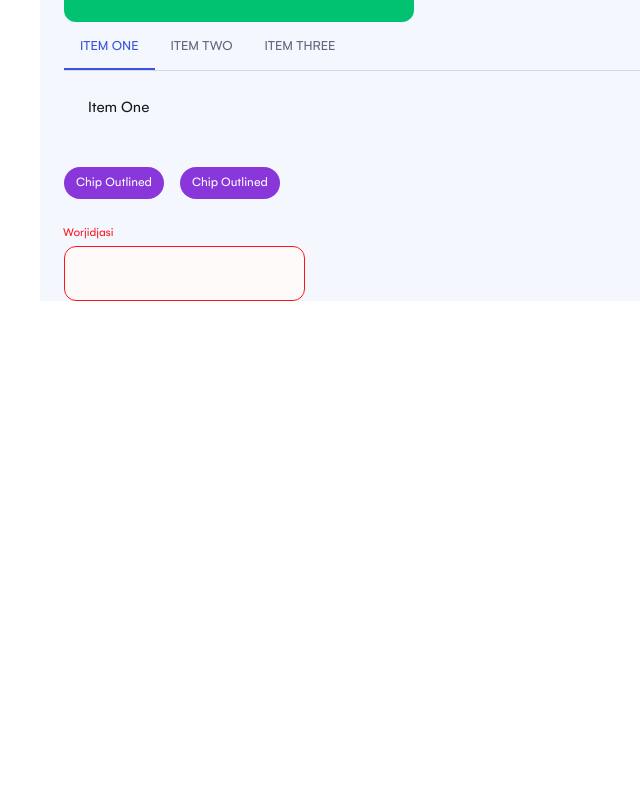
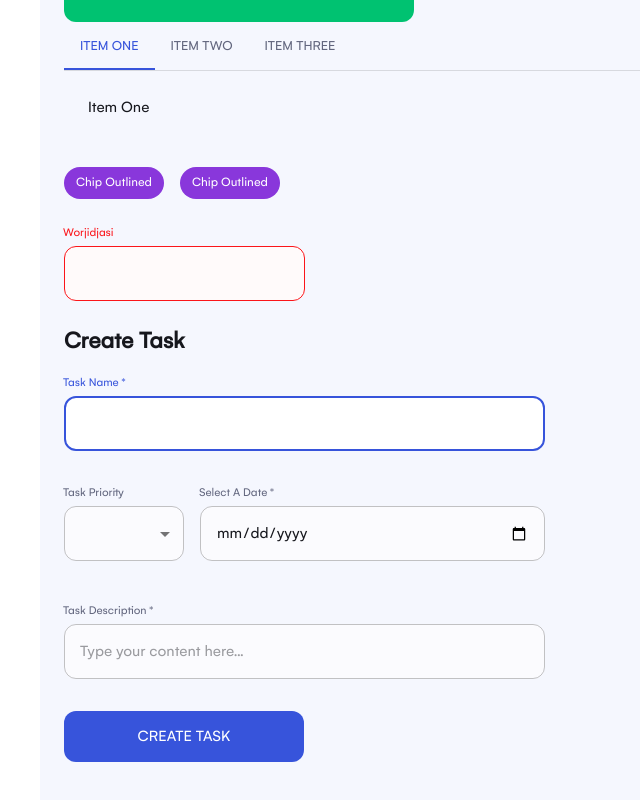
Before and after one commit to SkillBrainFrontend/Semicolon-Task-Manager-Andromeda, a React (Create React App) app: page /test in a window 1280 px wide. Shown: the part 1283-2083 px from the top of the page, without its empty margins (0-640 px from the left). Before the commit the page ends 1584 px from the top, so only its background shows below. Built offline with nearby package versions, Linux system fonts and the light colour scheme.

Commit message:
createTaskForm

```diff
--- a/package.json
+++ b/package.json
@@ -7,6 +7,7 @@
 		"@emotion/styled": "^11.10.4",
 		"@mui/icons-material": "^5.10.3",
 		"@mui/material": "^5.10.3",
+		"@mui/system": "^5.10.5",
 		"@reduxjs/toolkit": "^1.8.5",
 		"@testing-library/jest-dom": "^5.16.5",
 		"@testing-library/react": "^13.4.0",
--- /dev/null
+++ b/src/components/create-task-form/CreateTaskForm.jsx
@@ -0,0 +1,118 @@
+import React from "react";
+import { useFormik } from "formik";
+import * as Yup from "yup";
+
+import { Box, Typography } from "@mui/material";
+import { useTheme } from "@mui/material/styles";
+import { Stack } from "@mui/system";
+
+import { Button, Input } from "../shared";
+import { SelectButton } from "../shared/select-button/SelectButton";
+
+const LoginFormSchema = Yup.object().shape({
+	taskName: Yup.string().min(5, "Min lenght is 5!").required("Required"),
+	taskPriority: Yup.string().required("Required"),
+	date: Yup.string().required("Required"),
+	description: Yup.string().min(5, "Min lenght is 5!").required("Required"),
+});
+
+function CreateTaskForm() {
+	const theme = useTheme();
+	const { handleChange, values, handleSubmit, errors, isValid } = useFormik({
+		initialValues: {
+			taskName: "",
+			taskPriority: "",
+			date: "",
+			description: "",
+		},
+
+		validationSchema: LoginFormSchema,
+		onSubmit: (formValues) => {
+			console.log(formValues);
+		},
+	});
+
+	return (
+		<Box component="form" onSubmit={handleSubmit} sx={{ mt: 1 }}>
+			<Typography component="h1" sx={{ fontWeight: "bold" }} variant="h5">
+				Create Task
+			</Typography>
+			<Input
+				autoComplete="taskName"
+				autoFocus
+				error={errors.taskName}
+				fullWidth
+				helperText={errors.taskName}
+				id="Task Name"
+				label="Task Name"
+				margin="normal"
+				name="taskName"
+				onChange={handleChange}
+				required
+				value={values.taskName}
+			/>
+			<Stack
+				alignItems="center"
+				direction="row"
+				justifyContent="flex-start"
+				spacing={2}
+				sx={{ width: "100%", padding: theme.spacing(3, 0) }}
+			>
+				<SelectButton
+					autoComplete="Task Priority"
+					error={errors.taskPriority}
+					fullWidth
+					helperText={errors.taskPriority}
+					id="taskPriority"
+					label="Task Priority"
+					margin="normal"
+					name="taskPriority"
+					onChange={handleChange}
+					required
+					value={values.taskPriority}
+				/>
+
+				<Input
+					autoComplete="date"
+					error={errors.date}
+					fullWidth
+					helperText={errors.date}
+					id="date"
+					label="Select A Date"
+					margin="normal"
+					name="date"
+					onChange={handleChange}
+					required
+					type="date"
+					value={values.date}
+				/>
+			</Stack>
+
+			<Input
+				autoComplete="description"
+				error={errors.description}
+				fullWidth
+				helperText={errors.description}
+				id="description"
+				label="Task Description"
+				margin="normal"
+				name="description"
+				onChange={handleChange}
+				placeholder="Type your content here..."
+				required
+				type="text"
+				value={values.description}
+			/>
+
+			<Button
+				disabled={!isValid}
+				sx={{ mt: 3, mb: 2 }}
+				type="submit"
+				variant="contained"
+			>
+				Create Task
+			</Button>
+		</Box>
+	);
+}
+export default CreateTaskForm;
--- /dev/null
+++ b/src/components/shared/select-button/SelectButton.jsx
@@ -0,0 +1,34 @@
+import * as React from "react";
+
+import Box from "@mui/material/Box";
+import FormControl from "@mui/material/FormControl";
+import InputLabel from "@mui/material/InputLabel";
+import MenuItem from "@mui/material/MenuItem";
+import Select from "@mui/material/Select";
+
+export function SelectButton() {
+	const [priority, setPriority] = React.useState("");
+
+	const handleChange = (event) => {
+		setPriority(event.target.value);
+	};
+
+	return (
+		<Box sx={{ minWidth: 120 }}>
+			<FormControl fullWidth>
+				<InputLabel id="demo-simple-select-label">Task Priority</InputLabel>
+				<Select
+					id="demo-simple-select"
+					label="Age"
+					labelId="demo-simple-select-label"
+					onChange={handleChange}
+					value={priority}
+				>
+					<MenuItem value={10}>Less Important</MenuItem>
+					<MenuItem value={20}>Important</MenuItem>
+					<MenuItem value={30}>Very important</MenuItem>
+				</Select>
+			</FormControl>
+		</Box>
+	);
+}
--- a/src/pages/TestPage.jsx
+++ b/src/pages/TestPage.jsx
@@ -10,6 +10,7 @@ import {
 } from "@mui/material";
 import { useTheme } from "@mui/material/styles";
 
+import CreateTaskForm from "../components/create-task-form/CreateTaskForm";
 import { Alert, Button, Input } from "../components/shared";
 
 import BasicTabs from "./TabTest";
@@ -201,7 +202,18 @@ function Test() {
 					<Chip color="accent" label="Chip Outlined" />
 					<Chip color="accent" label="Chip Outlined" />
 				</Stack>
+
 				<Input error label="Worjidjasi" />
+
+				<Stack
+					alignItems="center"
+					direction="row"
+					justifyContent="flex-start"
+					spacing={2}
+					sx={{ width: "100%", padding: theme.spacing(3, 0) }}
+				>
+					<CreateTaskForm />
+				</Stack>
 			</Container>
 		</div>
 	);
--- a/src/pages/index.js
+++ b/src/pages/index.js
@@ -1,5 +1,7 @@
+import CreateTaskForm from "../components/create-task-form/CreateTaskForm";
+
 import SingIn from "./login-page/SignInExample";
 import Tasks from "./Tasks";
 import TestPage from "./TestPage";
 
-export { SingIn, Tasks, TestPage };
+export { CreateTaskForm, SingIn, Tasks, TestPage };
```
Also changed, not shown: 1 other file (tests, documents, lock files or other folders).
